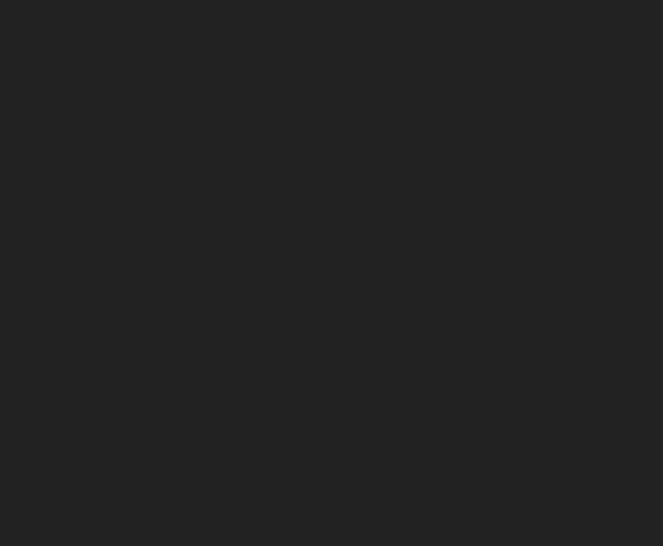
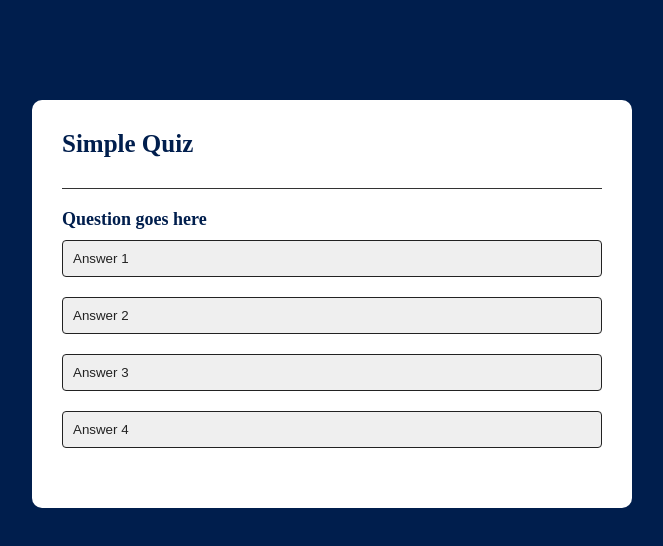
Before and after one commit to ReetamBG/Quiz-App, a plain HTML site: page index.html in a window 1280 px wide. Shown: the whole page, without its empty margins (308-971 px from the left). Drawn offline with Linux system fonts and the light colour scheme.

Commit message:
Added basic CSS and HTML

```diff
--- a/index.html
+++ b/index.html
@@ -2,11 +2,27 @@
 <head>
     <meta charset="UTF-8">
     <meta name="viewport" content="width=device-width, initial-scale=1.0">
-    <title>Document</title>
+    <title>Quiz App</title>
     <link rel="stylesheet" href="style.css">
 </head>
 <body>
 
+    <div class="app">
+        <h1>Simple Quiz</h1>
+        <div class="quiz">
+            <h2 id="question">
+                Question goes here
+            </h2>
+            <div id="answer-buttons">
+                <button class="btn">Answer 1</button>
+                <button class="btn">Answer 2</button>
+                <button class="btn">Answer 3</button>
+                <button class="btn">Answer 4</button>
+            </div>
+            <button id="next-btn">Next</button>
+        </div>
+    </div>
+
     <script src="script.js"></script>
 </body>
 </html>
--- a/style.css
+++ b/style.css
@@ -5,7 +5,68 @@
 }
 
 body{
-    height: 100%;
+    /* height: 100%;
+    width: 100%; */
+    background-color: #001e4d;
+}
+
+.app{
+    background-color: #fff;
+    width: 90%;
+    max-width: 600px;
+    margin: 100px auto 0;
+    /* Margin left right auto means equal space so that it is in center */
+    border-radius: 10px;
+    padding: 30px;
+}
+
+.app h1{
+    font-size: 25px;
+    color: #001e4d;
+    font-weight: 600;
+    border-bottom: 1px solid #333;
+    padding-bottom: 30px;
+}
+
+.quiz{
+    padding: 20px 0;
+}
+
+.quiz h2{
+    font-size: 18px;
+    color: #001e4d;
+    font-weight: 600;
+}
+
+.btn{
+    background: fff;
+    color: #222;
+    font-weight: 500;
     width: 100%;
+    /* Note that width will not include padding (in border box) */
+    border: 1px solid #222;
+    padding: 10px;
+    margin: 10px 0;
+    text-align: left;
+    border-radius: 4px;
+    cursor: pointer;
+    transition: all 0.3s;
+}
+
+.btn:hover{
     background-color: #222;
+    color: #fff;
 }
+
+#next-btn{
+    background: #001e4d;
+    color: #fff;
+    font-weight: 500;
+    width: 150px;
+    border: 0;
+    padding: 10px;
+    margin: 20px auto 0;
+    border-radius: 4px;
+    cursor: pointer;
+    display: none;
+}
```
